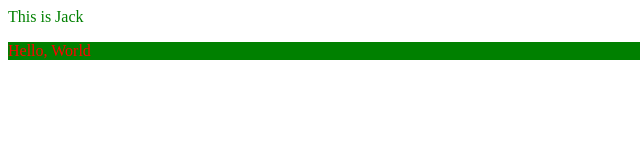
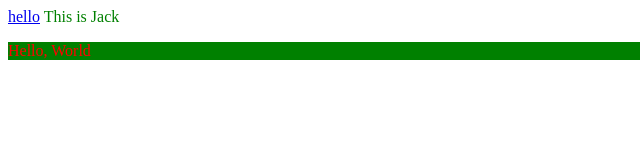
Before and after one commit to JackB1699/CVUProgramming, a plain HTML site: page index.html in a window 1280 px wide. Shown: the full height of the page, 0-640 px from the left. Drawn offline with Linux system fonts and the light colour scheme.

Commit message:
Update index.html

```diff
--- a/index.html
+++ b/index.html
@@ -3,6 +3,7 @@
 <head>
 <body>
 <p>
+  <a href="math-quiz.html">hello</a>
 This is Jack
 </p>
 <p id='hw'>
```
